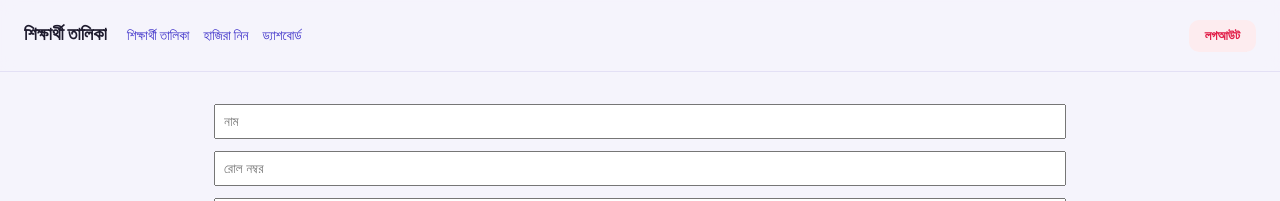
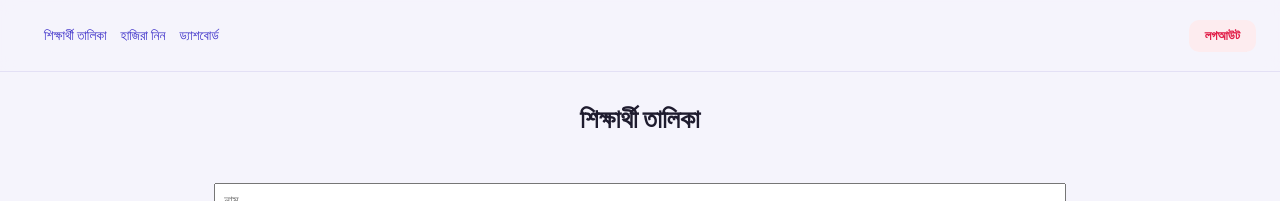
Before and after one commit to pobarulislam1/college-attendance, a Next.js app: page / in a window 1280 px wide. Shown: the top 201 px of the page. Built offline with nearby package versions, Linux system fonts and the light colour scheme; no server answers; the database is empty; sample sign-in values are in the browser's storage.

Commit message:
Add centered page titles below sticky header

```diff
--- a/src/app/page.js
+++ b/src/app/page.js
@@ -7,6 +7,7 @@ import { QRCodeSVG } from "qrcode.react";
 import ProtectedRoute from "@/lib/ProtectedRoute";
 import { useAuth } from "@/lib/AuthContext";
 import Header from "@/lib/Header";
+import PageTitle from "@/lib/PageTitle";
 
 
 
@@ -59,7 +60,8 @@ export default function Home() {
   return (
 
     <ProtectedRoute>
-      <Header title="শিক্ষার্থী তালিকা" />
+      <Header />
+      <PageTitle>শিক্ষার্থী তালিকা</PageTitle>
       <main className="ledger-wrap">
 
 
--- a/src/app/scan/page.js
+++ b/src/app/scan/page.js
@@ -154,10 +154,9 @@ export default function ScanPage() {
 
 
         <ProtectedRoute>
-            <Header title="শিক্ষার্থী তালিকা" />
+            <Header title="হাজিরা নিন" />
             <main className="ledger-wrap">
                 <main style={{ maxWidth: 500, margin: "0 auto", padding: 24, fontFamily: "sans-serif" }}>
-
 
                     <div style={{ background: "#111", borderRadius: 8, overflow: "hidden", position: "relative", aspectRatio: "4/3" }}>
                         <video ref={videoRef} playsInline muted style={{ width: "100%", height: "100%", objectFit: "cover" }} />
--- /dev/null
+++ b/src/lib/PageTitle.js
@@ -0,0 +1,7 @@
+export default function PageTitle({ children }) {
+    return (
+        <div style={{ textAlign: "center", padding: "28px 24px 8px 24px" }}>
+            <h1 style={{ margin: 0, fontSize: 26 }}>{children}</h1>
+        </div>
+    );
+}
```
